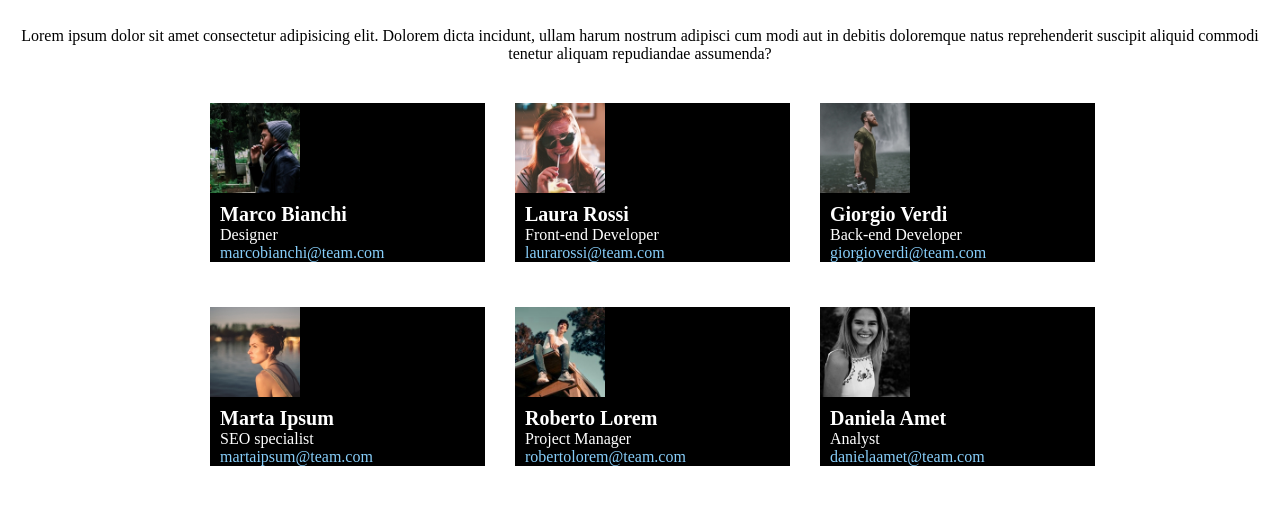
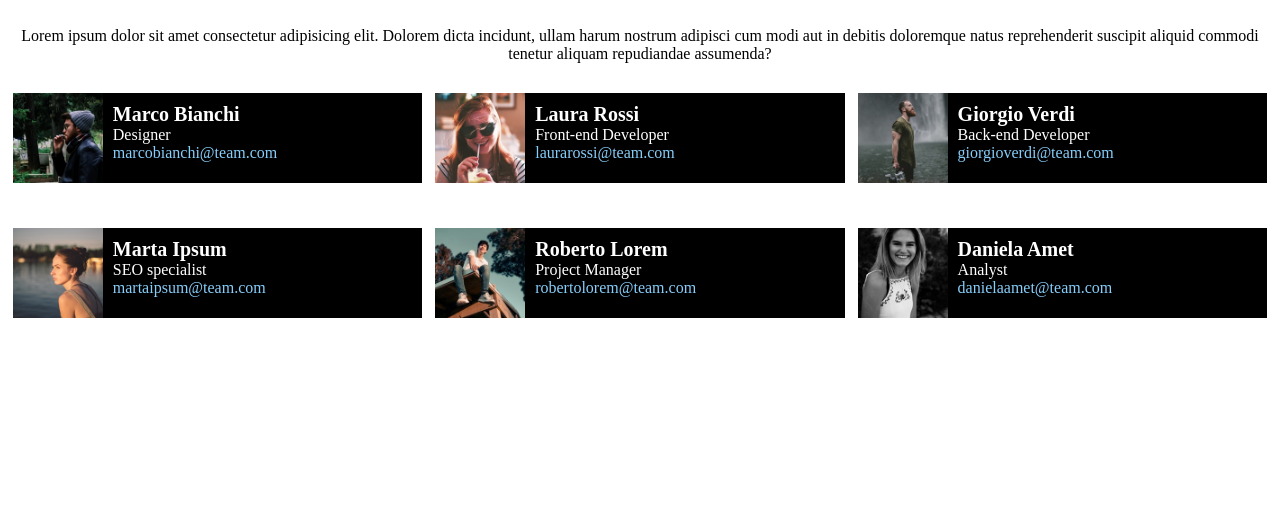
Before and after one commit to FraBif/html-css-float-cards, a plain HTML site: page index.html in a window 1280 px wide. Shown: the part 73-578 px from the top of the page. Drawn offline with Linux system fonts and the light colour scheme.

Commit message:
check push

```diff
--- a/css/style.css
+++ b/css/style.css
@@ -31,19 +31,15 @@ h1{
     text-align: center;
 }
 
-.small-container{
-    margin-left: 180px;
-    margin-top: 40px;
-}
 
 .box{
 
     background-color:black;
     margin-bottom: 45px;
-    margin-left: 30px;
+    margin-left: 1%;
     text-align: left;
     color: white;
-    width: 25%
+    width: 32%
 }
 
 img{
```
